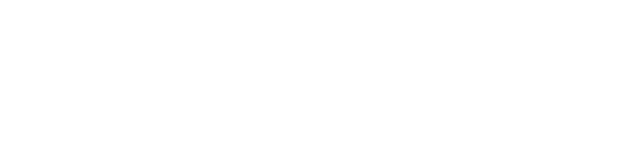
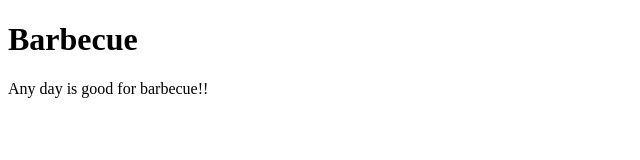
Before and after one commit to Alexander-Sokol/my-website, a plain HTML site: page index.html in a window 1280 px wide. Shown: the whole page, without its empty margins (0-640 px from the left). Drawn offline with Linux system fonts and the light colour scheme.

Commit message:
added h1 and p tag

```diff
--- a/index.html
+++ b/index.html
@@ -6,6 +6,7 @@
     <title>Document</title>
 </head>
 <body>
-
+    <h1>Barbecue</h1>
+    <p>Any day is good for barbecue!!</p>
 </body>
 </html>
```
